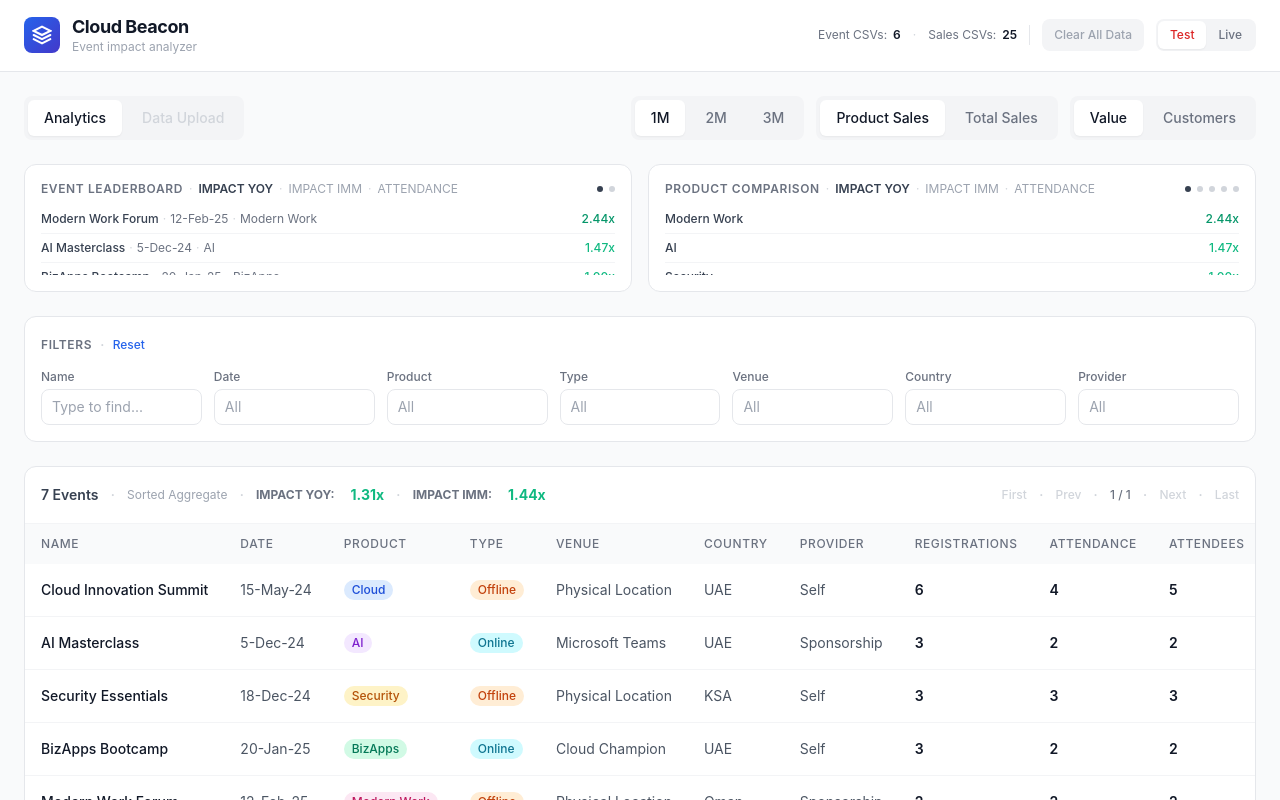
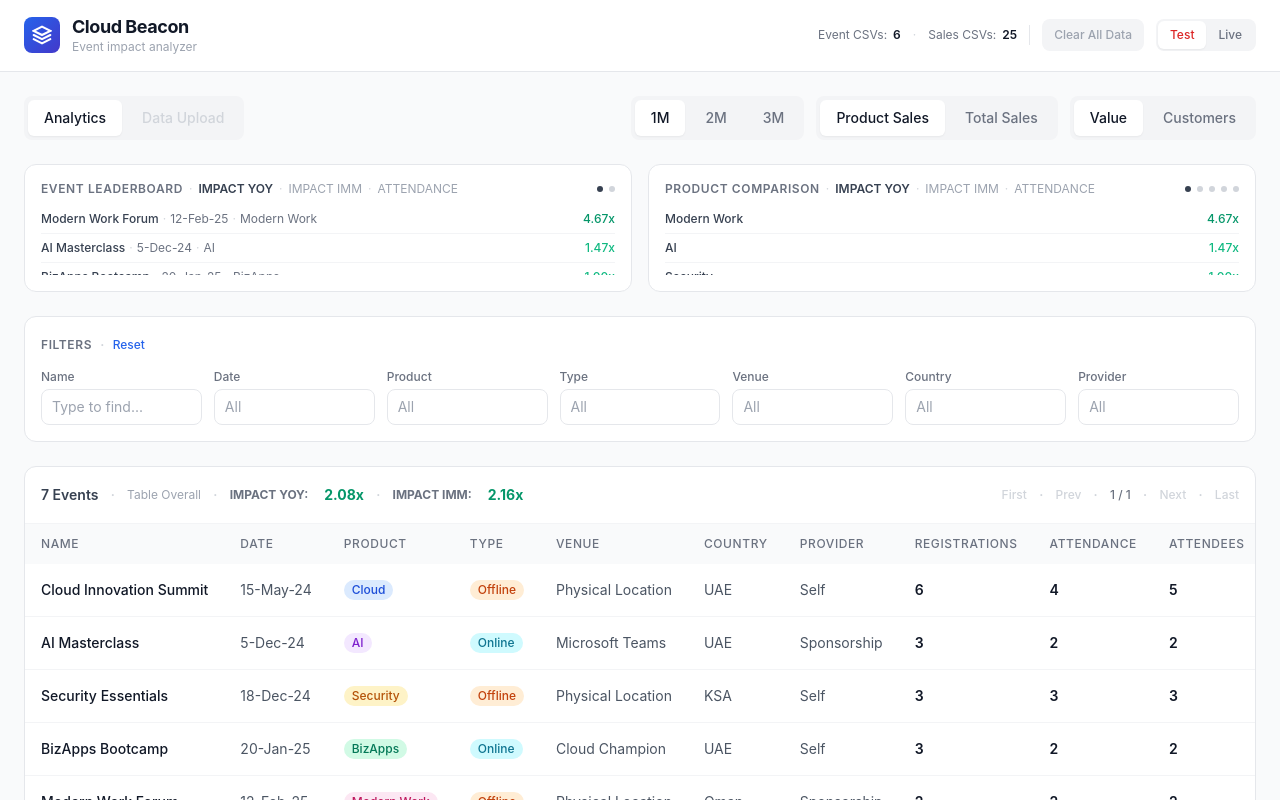
Before and after one commit to rr-quantifai/cloud-beacon, a React (Vite) app: page / in a window 1280 px wide. Shown: the top 800 px of the page. Built offline with nearby package versions, Linux system fonts and the light colour scheme.

Commit message:
Update App.jsx

```diff
--- a/src/App.jsx
+++ b/src/App.jsx
@@ -107,12 +107,12 @@ const calcEventImpact = (group, idx, mode, fwdN, vm) => {
     const isAct = fSum > 0 && first > eYM;
     if (isAct) act++;
     let rY = null, pHY = 0, pFY = 0;
-    if (yoyAvail && first) { const h = sum(pid, yoy); if (h > 0) { rY = fSum / h; hY += h; fY += fSum; pHY = h; pFY = fSum; } else if (fSum > 0 && !isAct) { rY = Infinity; } }
+    if (yoyAvail && first) { const h = sum(pid, yoy); pHY = h; pFY = fSum; hY += h; fY += fSum; if (h > 0) { rY = fSum / h; } else if (fSum > 0 && !isAct) { rY = Infinity; } }
     let rI = null, pHI = 0, pFI = 0;
-    if (immAvail && first) { const h = sum(pid, imm); if (h > 0) { rI = fSum / h; hI += h; fI += fSum; pHI = h; pFI = fSum; } else if (fSum > 0 && !isAct) { rI = Infinity; } }
+    if (immAvail && first) { const h = sum(pid, imm); pHI = h; pFI = fSum; hI += h; fI += fSum; if (h > 0) { rI = fSum / h; } else if (fSum > 0 && !isAct) { rI = Infinity; } }
     partners.push({ pid, ratioYoY: rY, ratioIMM: rI, activation: isAct, found: !!first, histYoY: pHY, fwdYoY: pFY, histIMM: pHI, fwdIMM: pFI });
   }
-  return { ratioYoY: hY > 0 ? fY / hY : null, ratioIMM: hI > 0 ? fI / hI : null, activations: act, histYoY: hY, fwdYoY: fY, histIMM: hI, fwdIMM: fI, impactPartners: partners, eventStatus: "ok", fwdRange: fwd, yoyRange: yoy, immRange: imm, fwdAvail: true, yoyAvail, immAvail };
+  return { ratioYoY: hY > 0 ? fY / hY : (fY > 0 && act === 0 ? Infinity : null), ratioIMM: hI > 0 ? fI / hI : (fI > 0 && act === 0 ? Infinity : null), activations: act, histYoY: hY, fwdYoY: fY, histIMM: hI, fwdIMM: fI, impactPartners: partners, eventStatus: "ok", fwdRange: fwd, yoyRange: yoy, immRange: imm, fwdAvail: true, yoyAvail, immAvail };
 };
 
 const calcBaselines = (group, idx, mode, fwdN, vm) => {
@@ -136,27 +136,18 @@ const DASH = { text: "—", color: "text-gray-400" };
 const NO_CSV = { text: "No CSV", color: "text-gray-400" };
 const n = (v) => v == null ? "—" : v.toLocaleString(undefined, { minimumFractionDigits: 2, maximumFractionDigits: 2 });
 const rc = (r) => r == null ? "text-gray-400" : r >= 1.5 ? "text-emerald-600" : r >= 1 ? "text-emerald-500" : r >= 0.8 ? "text-amber-500" : "text-red-500";
-const svE = (r, act) => (r != null && isFinite(r)) ? r : act > 0 ? 1e16 : -1e15;
-const svP = (r, act) => act ? 1e16 : r === Infinity ? 1e15 : (r != null && isFinite(r)) ? r : -1e15;
-const formatRatio = (r) => (r != null && isFinite(r)) ? { text: n(r) + "x", color: rc(r) } : DASH;
-const formatEventImpact = (ratio, act, csvOk) => {
-  if (!csvOk) return NO_CSV;
-  if (ratio != null && isFinite(ratio)) return { text: n(ratio) + "x", color: rc(ratio) };
-  if (act > 0) return { text: act + (act === 1 ? " Activation" : " Activations"), color: "text-emerald-600" };
-  return DASH;
-};
-const formatPartnerImpact = (ratio, activation, csvOk) => {
-  if (!csvOk) return NO_CSV;
-  if (ratio === Infinity) return { text: "∞", color: "text-emerald-600" };
-  if (ratio != null && isFinite(ratio)) return { text: n(ratio) + "x", color: rc(ratio) };
-  if (activation) return { text: "Activation", color: "text-emerald-600" };
-  return DASH;
-};
-const formatBaseline = (r, csvOk) => !csvOk ? NO_CSV : formatRatio(r);
+const sv = (r, act, csvOk) => !csvOk ? -1e16 : (r != null && isFinite(r)) ? r : act ? -1e10 : r === Infinity ? -1e11 : -1e15;
 const fmtDate = (s, short = true) => { const d = parseD(s); if (!d) return ""; return d.getUTCDate() + "-" + MO[d.getUTCMonth()] + "-" + (short ? String(d.getUTCFullYear()).slice(2) : d.getUTCFullYear()); };
 const fmtYM = (ym) => { const [y, m] = ym.split("-").map(Number); return MO[m - 1] + "-" + String(y).slice(2); };
 const monthRange = (ms, arrow = "→") => !ms || !ms.length ? "—" : ms.length === 1 ? fmtYM(ms[0]) : fmtYM(ms[0]) + " " + arrow + " " + fmtYM(ms[ms.length - 1]);
 const HL = (text, q) => { if (!q) return text; const p = [], lo = text.toLowerCase(), ql = q.toLowerCase(); let last = 0, i; while ((i = lo.indexOf(ql, last)) !== -1) { if (i > last) p.push(text.slice(last, i)); p.push(<span key={i} className="bg-blue-600 text-white rounded-sm px-0.5">{text.slice(i, i + ql.length)}</span>); last = i + ql.length; } if (last < text.length) p.push(text.slice(last)); return p.length ? <>{p}</> : text; };
+const formatImpact = (ratio, activation, csvOk) => {
+  if (!csvOk) return NO_CSV;
+  if (ratio != null && isFinite(ratio)) return { text: n(ratio) + "x", color: rc(ratio) };
+  if (activation) return { text: "Activation", color: "text-emerald-600" };
+  if (ratio === Infinity) return { text: "∞", color: "text-emerald-600" };
+  return DASH;
+};
 
 /* ═══════════════════════════════════════════════════════════════════
    ATOM COMPONENTS
@@ -306,7 +297,7 @@ const SummaryCards = ({ summaryData, topPartnersData, globalNameMap }) => {
           <DotNav count={2} active={lb1Page} onChange={setLb1Page}/>
         </div>
         <div className="flex-1 overflow-y-auto">
-          {!lb1List.length?<p className="text-lg font-bold text-gray-400">—</p>:(<div className="flex flex-col divide-y divide-gray-100">{lb1Page===0?lb1List.map(e=>{const val=isImp(lb1View)?formatRatio(lb1View==="yoy"?e.ratioYoY:e.ratioIMM):null;return <div key={e.key} className="flex items-center justify-between pt-1.5 last:pb-0 pb-1.5"><span className="text-xs text-gray-700 flex items-center gap-1 min-w-0"><span className="font-medium shrink-0">{e.eventName}</span><span className="text-gray-300">·</span><span className="text-gray-500 truncate">{fmtDate(e.eventDate)}</span><span className="text-gray-300">·</span><span className="text-gray-500 truncate">{e.product}</span></span><span className={"text-xs font-medium shrink-0 ml-2 "+(isImp(lb1View)?val.color:"text-blue-600")}>{isImp(lb1View)?val.text:e.totalPartners}</span></div>;}):lb1List.map(p=>{const name=globalNameMap[p.pid];const val=isImp(lb1View)?formatRatio(p.ratio):null;return <div key={p.pid} className="flex items-center justify-between pt-1.5 last:pb-0 pb-1.5"><span className="text-xs text-gray-700 flex items-center gap-1 min-w-0"><span className="font-medium shrink-0">{p.pid}</span>{name&&<><span className="text-gray-300">·</span><span className="text-gray-500 truncate">{name}</span></>}</span><span className={"text-xs font-medium shrink-0 ml-2 "+(isImp(lb1View)?val.color:"text-blue-600")}>{isImp(lb1View)?val.text:p.events}</span></div>;})}</div>)}
+          {!lb1List.length?<p className="text-lg font-bold text-gray-400">—</p>:(<div className="flex flex-col divide-y divide-gray-100">{lb1Page===0?lb1List.map(e=>{const val=isImp(lb1View)?formatImpact(lb1View==="yoy"?e.ratioYoY:e.ratioIMM,false,true):null;return <div key={e.key} className="flex items-center justify-between pt-1.5 last:pb-0 pb-1.5"><span className="text-xs text-gray-700 flex items-center gap-1 min-w-0"><span className="font-medium shrink-0">{e.eventName}</span><span className="text-gray-300">·</span><span className="text-gray-500 truncate">{fmtDate(e.eventDate)}</span><span className="text-gray-300">·</span><span className="text-gray-500 truncate">{e.product}</span></span><span className={"text-xs font-medium shrink-0 ml-2 "+(isImp(lb1View)?val.color:"text-blue-600")}>{isImp(lb1View)?val.text:e.totalPartners}</span></div>;}):lb1List.map(p=>{const name=globalNameMap[p.pid];const val=isImp(lb1View)?formatImpact(p.ratio,false,true):null;return <div key={p.pid} className="flex items-center justify-between pt-1.5 last:pb-0 pb-1.5"><span className="text-xs text-gray-700 flex items-center gap-1 min-w-0"><span className="font-medium shrink-0">{p.pid}</span>{name&&<><span className="text-gray-300">·</span><span className="text-gray-500 truncate">{name}</span></>}</span><span className={"text-xs font-medium shrink-0 ml-2 "+(isImp(lb1View)?val.color:"text-blue-600")}>{isImp(lb1View)?val.text:p.events}</span></div>;})}</div>)}
         </div>
       </div>
       <div className="bg-white rounded-xl border border-gray-200 p-4 h-[128px] flex flex-col">
@@ -315,7 +306,7 @@ const SummaryCards = ({ summaryData, topPartnersData, globalNameMap }) => {
           <DotNav count={5} active={lb2Page} onChange={setLb2Page}/>
         </div>
         <div className="flex-1 overflow-y-auto">
-          {!lb2List.length?<p className="text-lg font-bold text-gray-400">—</p>:(<div className="flex flex-col divide-y divide-gray-100">{lb2List.map(d=>{const val=isImp(lb2View)?formatRatio(lb2View==="yoy"?d.avgRatioYoY:d.avgRatioIMM):null;return <div key={d.key} className="flex items-center justify-between pt-1.5 last:pb-0 pb-1.5"><span className="text-xs text-gray-700 font-medium">{d.key}</span><span className={"text-xs font-medium shrink-0 ml-2 "+(isImp(lb2View)?val.color:"text-blue-600")}>{isImp(lb2View)?val.text:d.totalPartners}</span></div>;})}</div>)}
+          {!lb2List.length?<p className="text-lg font-bold text-gray-400">—</p>:(<div className="flex flex-col divide-y divide-gray-100">{lb2List.map(d=>{const val=isImp(lb2View)?formatImpact(lb2View==="yoy"?d.avgRatioYoY:d.avgRatioIMM,false,true):null;return <div key={d.key} className="flex items-center justify-between pt-1.5 last:pb-0 pb-1.5"><span className="text-xs text-gray-700 font-medium">{d.key}</span><span className={"text-xs font-medium shrink-0 ml-2 "+(isImp(lb2View)?val.color:"text-blue-600")}>{isImp(lb2View)?val.text:d.totalPartners}</span></div>;})}</div>)}
         </div>
       </div>
     </div>
@@ -324,7 +315,7 @@ const SummaryCards = ({ summaryData, topPartnersData, globalNameMap }) => {
 
 const PAGE_SIZE = 25;
 
-const EventTable = ({ sortedGrouped, tableAgg, fName, sortCol, sortDir, toggleSort, openModal }) => {
+const EventTable = ({ sortedGrouped, tableOvr, fName, sortCol, sortDir, toggleSort, openModal }) => {
   const [page, setPage] = useState(0);
   const totalPages = Math.max(1, Math.ceil(sortedGrouped.length / PAGE_SIZE));
   const safePage = Math.min(page, totalPages - 1);
@@ -337,7 +328,7 @@ const EventTable = ({ sortedGrouped, tableAgg, fName, sortCol, sortDir, toggleSo
     <div className="p-4 border-b border-gray-100"><div className="flex items-center justify-between">
       <div className="flex items-center gap-3 flex-wrap">
         <span className="text-sm font-semibold text-gray-700">{sortedGrouped.length} Event{sortedGrouped.length!==1?"s":""}</span>
-        {tableAgg&&<><span className="text-gray-300">·</span><span className="text-xs text-gray-400">Sorted Aggregate</span><span className="text-gray-300">·</span><span className="text-xs font-bold text-gray-500 uppercase">Impact YOY:</span><span className={"text-sm font-bold ml-1 "+tableAgg.yoy.color}>{tableAgg.yoy.text}</span><span className="text-gray-300">·</span><span className="text-xs font-bold text-gray-500 uppercase">Impact IMM:</span><span className={"text-sm font-bold ml-1 "+tableAgg.imm.color}>{tableAgg.imm.text}</span></>}
+        {tableOvr&&<><span className="text-gray-300">·</span><span className="text-xs text-gray-400">Table Overall</span><span className="text-gray-300">·</span><span className="text-xs font-bold text-gray-500 uppercase">Impact YOY:</span><span className={"text-sm font-bold ml-1 "+tableOvr.yoy.color}>{tableOvr.yoy.text}</span><span className="text-gray-300">·</span><span className="text-xs font-bold text-gray-500 uppercase">Impact IMM:</span><span className={"text-sm font-bold ml-1 "+tableOvr.imm.color}>{tableOvr.imm.text}</span></>}
       </div>
       <div className="flex items-center flex-shrink-0">
         <button onClick={() => setPage(0)} disabled={safePage === 0} className={"px-2 py-1 text-xs font-medium rounded-md transition " + (safePage === 0 ? "text-gray-300 cursor-not-allowed" : "text-gray-500 hover:bg-gray-100")}>First</button>
@@ -360,8 +351,8 @@ const EventTable = ({ sortedGrouped, tableAgg, fName, sortCol, sortDir, toggleSo
       <th className="px-4 py-3"></th>
     </tr></thead><tbody className="divide-y divide-gray-100">{pageData.map(g => {
       const yoyOk = g.fwdAvail && g.yoyAvail, immOk = g.fwdAvail && g.immAvail;
-      const iY = formatEventImpact(g.ratioYoY, g.activations, yoyOk), iI = formatEventImpact(g.ratioIMM, g.activations, immOk);
-      const bY = formatBaseline(g.baselineYoY, yoyOk), bI = formatBaseline(g.baselineIMM, immOk);
+      const iY = formatImpact(g.ratioYoY, g.activations > 0, yoyOk), iI = formatImpact(g.ratioIMM, g.activations > 0, immOk);
+      const bY = formatImpact(g.baselineYoY, false, yoyOk), bI = formatImpact(g.baselineIMM, false, immOk);
       return(<tr key={g.key} className="hover:bg-gray-50 transition">
         <td className="px-4 py-3 font-medium text-gray-900 whitespace-nowrap">{HL(g.eventName, fName.trim())}</td>
         <td className="px-4 py-3 text-gray-600 whitespace-nowrap">{fmtDate(g.eventDate)}</td>
@@ -454,8 +445,8 @@ const PartnerModal = ({ modal, salesIndex, sales, events, analysisMode, valueMod
     return { data, markers, partnerID: p.pid };
   }, [modal, selIdx, salesIndex, events, analysisMode, valueMode]);
 
-  const mIY = formatEventImpact(modal.ratioYoY, modal.activations, yoyOk), mII = formatEventImpact(modal.ratioIMM, modal.activations, immOk);
-  const mBY = formatBaseline(modal.baselineYoY, yoyOk), mBI = formatBaseline(modal.baselineIMM, immOk);
+  const mIY = formatImpact(modal.ratioYoY, modal.activations > 0, yoyOk), mII = formatImpact(modal.ratioIMM, modal.activations > 0, immOk);
+  const mBY = formatImpact(modal.baselineYoY, false, yoyOk), mBI = formatImpact(modal.baselineIMM, false, immOk);
   const pd = modal.partnerDetails || {};
 
   return (
@@ -485,7 +476,7 @@ const PartnerModal = ({ modal, salesIndex, sales, events, analysisMode, valueMod
           </div>
           <div className="px-6 pt-4 pb-6">
             <div className="flex items-center mb-4"><div className="flex items-center gap-3 flex-wrap">
-              <span className="text-xs text-gray-400">Table Aggregate</span>
+              <span className="text-xs text-gray-400">Table Overall</span>
               <span className="text-gray-300">·</span><span className="text-xs font-bold text-gray-500 uppercase">Impact YOY:</span><span className={"text-sm font-bold "+mIY.color}>{mIY.text}</span>
               <span className="text-gray-300">·</span><span className="text-xs font-bold text-gray-500 uppercase">Impact IMM:</span><span className={"text-sm font-bold "+mII.color}>{mII.text}</span>
             </div></div>
@@ -506,8 +497,8 @@ const PartnerModal = ({ modal, salesIndex, sales, events, analysisMode, valueMod
               <th className="px-4 py-3"></th>
             </tr></thead><tbody className="divide-y divide-gray-100">{(()=>{
               const indexed = modal.impactPartners.map((p,i)=>({...p,origIdx:i}));
-              const sorted = mSortCol?[...indexed].sort((a,b)=>{const av=svP(mSortCol==="impactYoY"?a.ratioYoY:a.ratioIMM,a.activation),bv=svP(mSortCol==="impactYoY"?b.ratioYoY:b.ratioIMM,b.activation);return mSortDir==="desc"?bv-av:av-bv;}):indexed;
-              return sorted.map(p=>{const isSel=selIdx===p.origIdx;const pIY=formatPartnerImpact(p.ratioYoY,p.activation,yoyOk),pII=formatPartnerImpact(p.ratioIMM,p.activation,immOk);const det=pd[p.pid]||{regs:0,att:0};
+              const sorted = mSortCol?[...indexed].sort((a,b)=>{const csvOk=mSortCol==="impactYoY"?yoyOk:immOk;const av=sv(mSortCol==="impactYoY"?a.ratioYoY:a.ratioIMM,a.activation,csvOk),bv=sv(mSortCol==="impactYoY"?b.ratioYoY:b.ratioIMM,b.activation,csvOk);const d=mSortDir==="desc"?bv-av:av-bv;return d!==0?d:a.pid.localeCompare(b.pid);}):indexed;
+              return sorted.map(p=>{const isSel=selIdx===p.origIdx;const pIY=formatImpact(p.ratioYoY,p.activation,yoyOk),pII=formatImpact(p.ratioIMM,p.activation,immOk);const det=pd[p.pid]||{regs:0,att:0};
                 return(<tr key={p.origIdx} className="transition hover:bg-gray-50">
                 <td className="px-4 py-3 font-medium text-gray-900 whitespace-nowrap">{p.pid}</td>
                 <td className="px-4 py-3 text-gray-600 whitespace-nowrap">{pNameMap[p.pid] || ""}</td>
@@ -700,16 +691,16 @@ function App() {
       if (sortCol==="registrations") { av=a.totalRegistrations; bv=b.totalRegistrations; }
       else if (sortCol==="attendance") { av=a.totalPartners; bv=b.totalPartners; }
       else if (sortCol==="attendees") { av=a.totalAttendees; bv=b.totalAttendees; }
-      else if (sortCol==="ratioYoY") { av=svE(a.ratioYoY,a.activations); bv=svE(b.ratioYoY,b.activations); }
-      else if (sortCol==="ratioIMM") { av=svE(a.ratioIMM,a.activations); bv=svE(b.ratioIMM,b.activations); }
+      else if (sortCol==="ratioYoY") { av=sv(a.ratioYoY,a.activations>0,a.fwdAvail&&a.yoyAvail); bv=sv(b.ratioYoY,b.activations>0,b.fwdAvail&&b.yoyAvail); }
+      else if (sortCol==="ratioIMM") { av=sv(a.ratioIMM,a.activations>0,a.fwdAvail&&a.immAvail); bv=sv(b.ratioIMM,b.activations>0,b.fwdAvail&&b.immAvail); }
       else if (sortCol==="blUniverse") { av=a.baselineUniverse; bv=b.baselineUniverse; }
-      else if (sortCol==="blYoY") { av=svE(a.baselineYoY,0); bv=svE(b.baselineYoY,0); }
-      else if (sortCol==="blIMM") { av=svE(a.baselineIMM,0); bv=svE(b.baselineIMM,0); }
+      else if (sortCol==="blYoY") { av=sv(a.baselineYoY,false,a.fwdAvail&&a.yoyAvail); bv=sv(b.baselineYoY,false,b.fwdAvail&&b.yoyAvail); }
+      else if (sortCol==="blIMM") { av=sv(a.baselineIMM,false,a.fwdAvail&&a.immAvail); bv=sv(b.baselineIMM,false,b.fwdAvail&&b.immAvail); }
       else if (sortCol==="date") { av=new Date(a.eventDate).getTime()||0; bv=new Date(b.eventDate).getTime()||0; }
-      return sortDir==="desc"?bv-av:av-bv; });
+      const d=sortDir==="desc"?bv-av:av-bv; return d!==0?d:new Date(b.eventDate)-new Date(a.eventDate); });
   }, [allGrouped, sortCol, sortDir, debouncedName]);
 
-  const tableAgg = useMemo(() => { if (!sales.length || !allGrouped.length) return null; const ok = allGrouped.filter(g => g.eventStatus === "ok"); if (!ok.length) return null; const hY = _.sumBy(ok, "histYoY"), fY = _.sumBy(ok, "fwdYoY"), hI = _.sumBy(ok, "histIMM"), fI = _.sumBy(ok, "fwdIMM"); return { yoy: formatRatio(hY > 0 ? fY / hY : null), imm: formatRatio(hI > 0 ? fI / hI : null) }; }, [allGrouped, sales]);
+  const tableOvr = useMemo(() => { if (!sales.length || !allGrouped.length) return null; const ok = allGrouped.filter(g => g.eventStatus === "ok"); if (!ok.length) return null; const hY = _.sumBy(ok, "histYoY"), fY = _.sumBy(ok, "fwdYoY"), hI = _.sumBy(ok, "histIMM"), fI = _.sumBy(ok, "fwdIMM"); return { yoy: formatImpact(hY > 0 ? fY / hY : null, false, true), imm: formatImpact(hI > 0 ? fI / hI : null, false, true) }; }, [allGrouped, sales]);
 
   const summaryData = useMemo(() => {
     if (!allGrouped.length || !sales.length) return null;
@@ -772,7 +763,7 @@ function App() {
           {hasEvt&&hasSales&&summaryData&&<SummaryCards summaryData={summaryData} topPartnersData={topPartnersData} globalNameMap={globalNameMap}/>}
           {hasEvt&&<FilterBar fo={fo} fDates={fDates} setFDates={setFDates} fProd={fProd} setFProd={setFProd} fType={fType} setFType={setFType} fVenue={fVenue} setFVenue={setFVenue} fCountry={fCountry} setFCountry={setFCountry} fProvider={fProvider} setFProvider={setFProvider} fName={fName} onNameChange={handleNameChange}/>}
           {allGrouped.length===0?(<div className="bg-white rounded-xl border border-gray-200 p-8 text-center flex flex-col items-center justify-center" style={{height:"262px"}}><div className="w-12 h-12 rounded-full bg-gray-100 flex items-center justify-center mb-3"><svg width="20" height="20" viewBox="0 0 24 24" fill="none" stroke="#9ca3af" strokeWidth="2"><path d="M21 15v4a2 2 0 01-2 2H5a2 2 0 01-2-2v-4M17 8l-5-5-5 5M12 3v12"/></svg></div><p className="text-sm text-gray-500">{hasEvt?"No events match filters.":"Upload event and sales CSVs to get started"}</p></div>)
-          :<EventTable sortedGrouped={sortedGrouped} tableAgg={tableAgg} fName={fName} sortCol={sortCol} sortDir={sortDir} toggleSort={toggleSort} openModal={openModal}/>}
+          :<EventTable sortedGrouped={sortedGrouped} tableOvr={tableOvr} fName={fName}sortCol={sortCol} sortDir={sortDir} toggleSort={toggleSort} openModal={openModal}/>}
           {hasEvt&&<PartnerLookup salesIndex={salesIndex} valueMode={valueMode} />}
         </div>)}
       </div>
```
